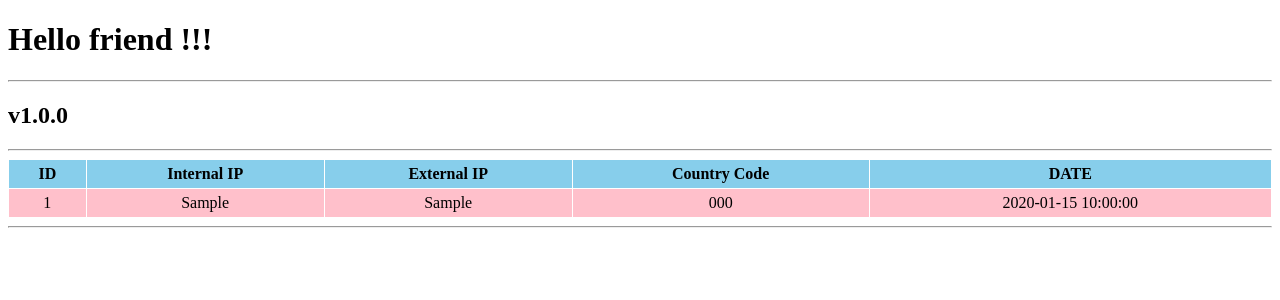
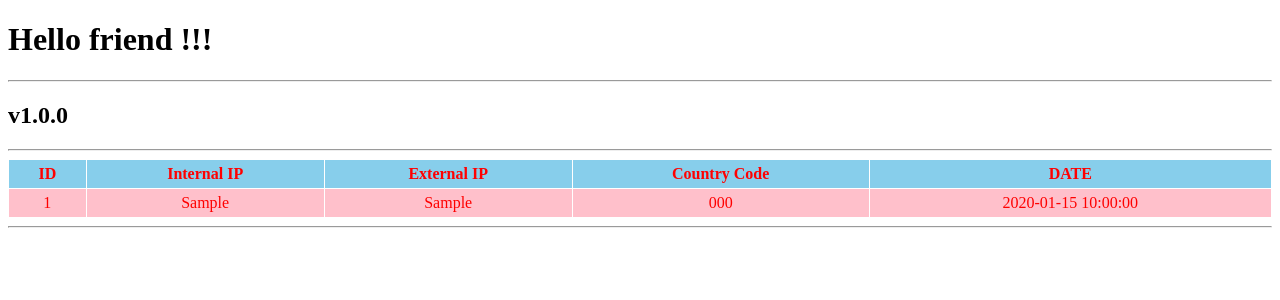
Before and after one commit to sirtimrod/Flask_Project, a Python web app: template templates/base.html in a window 1280 px wide. Shown: the top 300 px of the page. Run offline with Jinja, Linux system fonts and the light colour scheme; the template is opened without the code that fills it: most values are stand-ins (such as "Sample title", 1, 10 or a date in 2020).

Commit message:
Changed colour

```diff
--- a/templates/base.html
+++ b/templates/base.html
@@ -7,7 +7,7 @@
        table {
         width: 100%; /* Ширина таблицы */
         background: white; /* Цвет фона таблицы */
-        color: black; /* Цвет текста */
+        color: red; /* Цвет текста */
         border-spacing: 1px; /* Расстояние между ячейками */
        }
        td {
```
Also changed, not shown: 1 other file.
